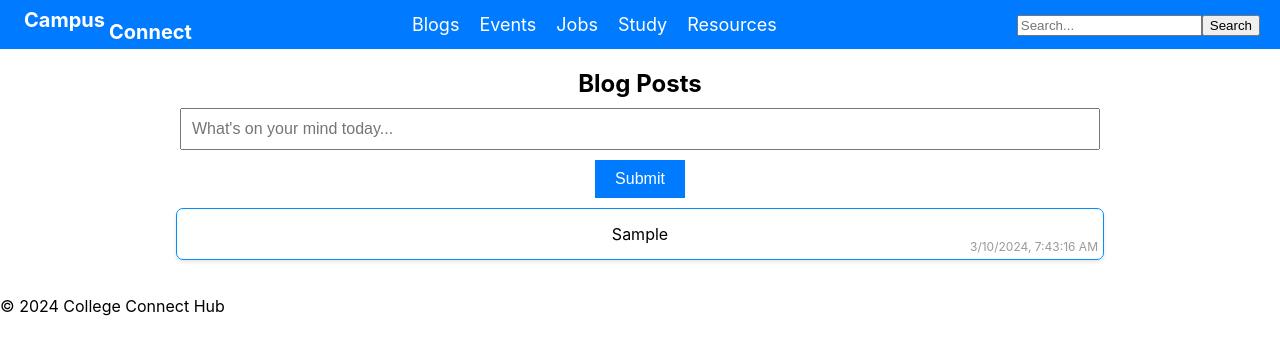
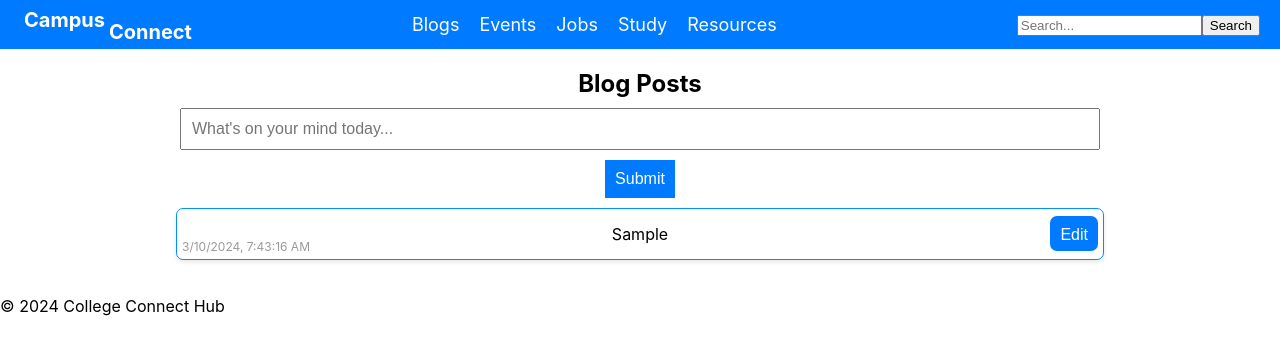
Before and after one commit to elijahbigk77/campus-connect, a React (Create React App) app: page / in a window 1280 px wide. Both pictures are taken after typing "Sample" into the empty fields and a click on the button "Submit". Shown: the top 354 px of the page. Built offline with nearby package versions, Linux system fonts and the light colour scheme.

Commit message:
Can now Edit submitted posts

```diff
--- a/src/components/BlogPostListComponent.css
+++ b/src/components/BlogPostListComponent.css
@@ -23,7 +23,7 @@
 }
 
 .blog-post-list button {
-  padding: 10px 20px;
+  padding: 10px 10px;
   font-size: 16px;
   background-color: #007bff;
   color: #fff;
@@ -57,17 +57,6 @@
   position: relative; /* Relative positioning for the overlay */
 }
 
-.blog-post-list li::after {
-  content: '';
-  position: absolute;
-  top: 0;
-  left: 0;
-  width: 100%;
-  height: 100%;
-  background-color: rgba(128, 174, 245, 0.5); /* Light overlay */
-  opacity: 0; /* Initially hidden */
-  transition: opacity 0.3s ease; /* Smooth transition */
-}
 
 .blog-post-list li:hover::after {
   opacity: 1; /* Show overlay on hover */
@@ -83,5 +72,15 @@
     color: #999;
     position: absolute;
     bottom: 5px;
+    left: 5px;
+}
+
+.edit-button {
+    position: absolute;
+    top: 7px;
     right: 5px;
+
+    height: 35px;
+    text-align: center;
+    border-radius: 7px;
 }
--- a/src/components/BlogPostListComponent.js
+++ b/src/components/BlogPostListComponent.js
@@ -5,6 +5,8 @@ import './BlogPostListComponent.css';
 const BlogPostListComponent = () => {
   const [inputText, setInputText] = useState('');
   const [blogPosts, setBlogPosts] = useState([]);
+  const [editingIndex, setEditingIndex] = useState(null); // Track the index of the post being edited
+  const [editedText, setEditedText] = useState(''); // Track the edited text
 
   const handleSubmit = (e) => {
     e.preventDefault();
@@ -13,6 +15,27 @@ const BlogPostListComponent = () => {
       setBlogPosts([{ text: inputText, timestamp }, ...blogPosts]); // Add new post with timestamp
       setInputText('');
     }
+  };
+
+  const handleEdit = (index, text) => {
+    setEditingIndex(index); // Set editingIndex to the index of the post being edited
+    setEditedText(text); // Set editedText to the current post text
+  };
+
+  const handleSave = (index) => {
+    const updatedPosts = [...blogPosts];
+    updatedPosts[index].text = editedText;
+    setBlogPosts(updatedPosts);
+    setEditingIndex(null); // Reset editingIndex
+    setEditedText(''); // Reset editedText
+  };
+
+  const handleDelete = (index) => {
+    const updatedPosts = [...blogPosts];
+    updatedPosts.splice(index, 1);
+    setBlogPosts(updatedPosts);
+    setEditingIndex(null); // Reset editingIndex
+    setEditedText(''); // Reset editedText
   };
 
   return (
@@ -28,10 +51,24 @@ const BlogPostListComponent = () => {
         <button type="submit">Submit</button>
       </form>
       <ul>
-        {blogPosts.slice(0).reverse().map((post, index) => ( // Reverse the order of blogPosts
+        {blogPosts.map((post, index) => (
           <li key={index}>
-            <p>{post.text}</p>
-            <span className="timestamp">{post.timestamp}</span> {/* Display timestamp */}
+            {editingIndex === index ? (
+              <React.Fragment>
+                <textarea
+                  value={editedText}
+                  onChange={(e) => setEditedText(e.target.value)}
+                />
+                <button onClick={() => handleSave(index)}>Save</button>
+                <button onClick={() => handleDelete(index)}>Delete</button>
+              </React.Fragment>
+            ) : (
+              <React.Fragment>
+                <p>{post.text}</p>
+                <span className="timestamp">{post.timestamp}</span>
+                <button className="edit-button" onClick={() => handleEdit(index, post.text)}>Edit</button>
+              </React.Fragment>
+            )}
           </li>
         ))}
       </ul>
```
